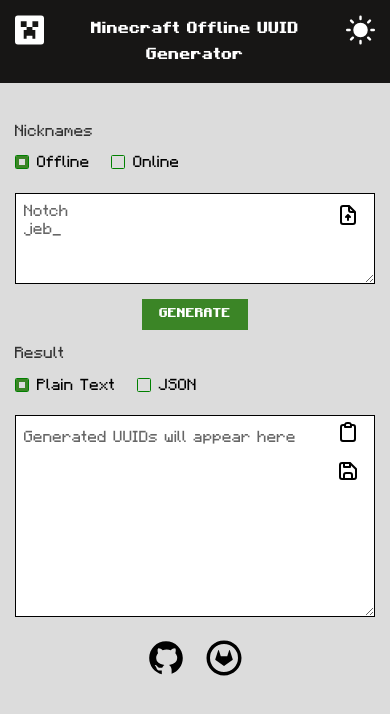
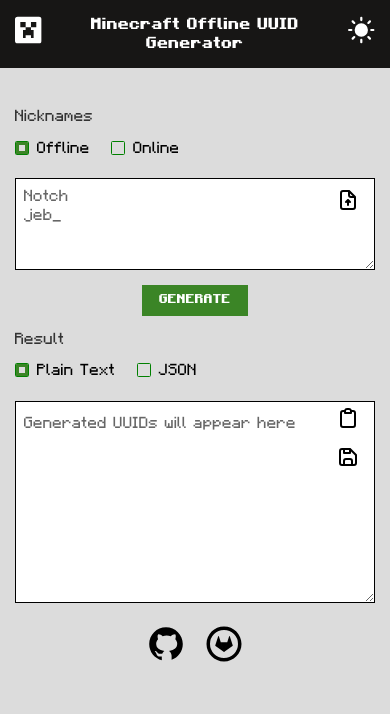
Before and after one commit to nuckle/minecraft-offline-uuid-generator, a website built with Vite: page src/index.html in a window 390 px wide. Built offline with nearby package versions, Linux system fonts and the light colour scheme.

Commit message:
Update title scss style

```diff
--- a/src/sass/base/media.scss
+++ b/src/sass/base/media.scss
@@ -13,12 +13,17 @@
 
 @media (max-width: 576px) {
 	.header {
-
 		&__title {
 			font-size: 1em;
+			line-height: 1.2em;
 		}
 	}
 
+	.container {
+		&--header {
+			column-gap: 15px;
+		}
+	}
 }
 
 @media (min-width: 576px) {
@@ -37,7 +42,6 @@
 			font-size: 1.2em;
 		}
 	}
-
 }
 
 @media (min-width: 768px) {
@@ -46,14 +50,12 @@
 	}
 
 	.header {
-
 		&__title {
 			font-size: 1.4em;
 		}
 	}
 
 	.form {
-
 		&__button {
 			padding: 10px 20px;
 			font-size: 1em;
@@ -80,7 +82,6 @@
 }
 
 @media (min-width: 2560px) {
-
 	.container {
 		max-width: 1920px;
 	}
```
